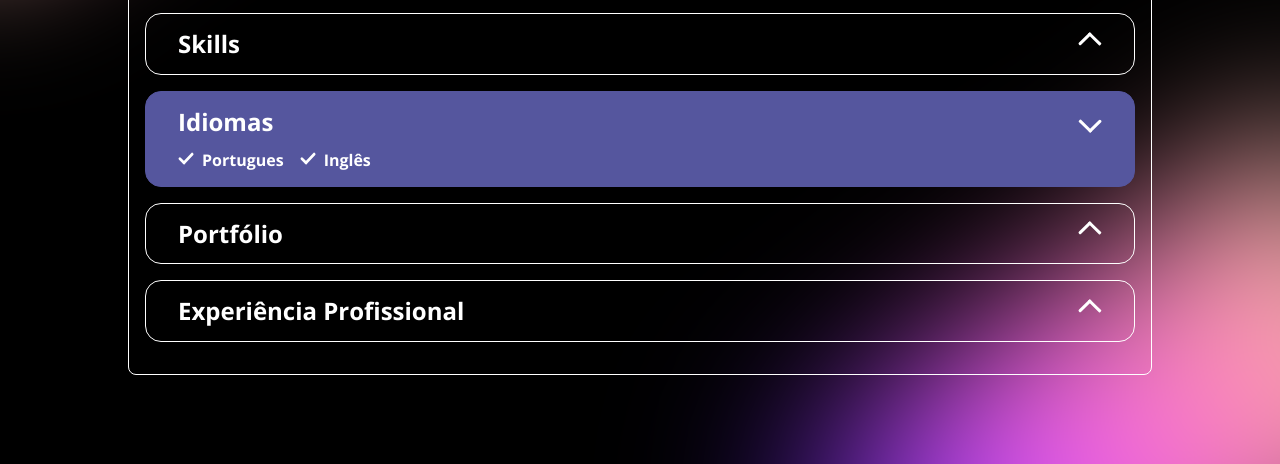
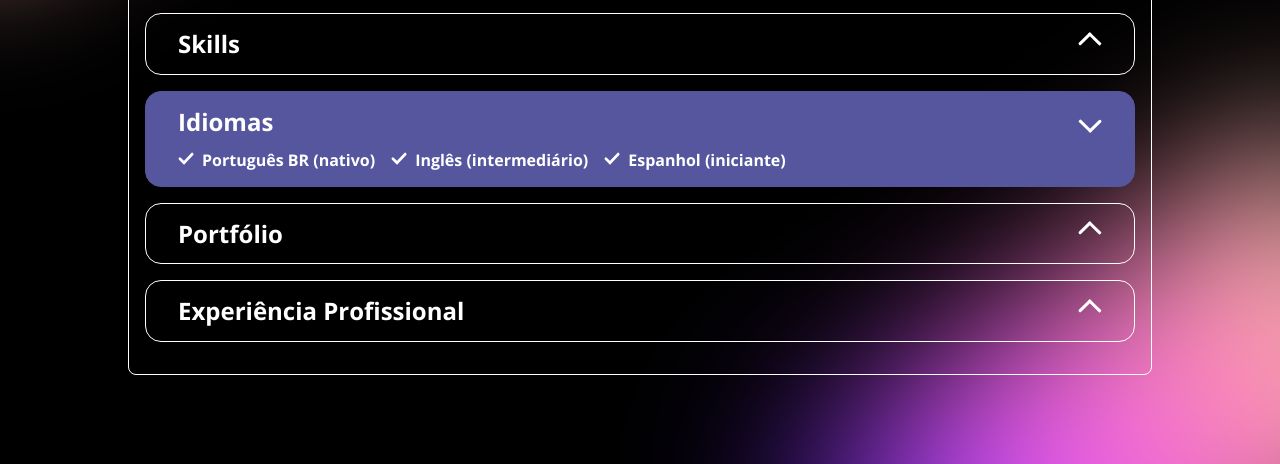
Before and after one commit to joaocia/Portifolio---DIO, a plain HTML site: page index.html in a window 1280 px wide. Both pictures are taken after a click on the button "Idiomas". Shown: the part 336-800 px from the top of the page. Drawn offline with nearby package versions, Linux system fonts and the light colour scheme.

Commit message:
Finalizando Idiomas

```diff
--- a/assests/js/main.js
+++ b/assests/js/main.js
@@ -40,6 +40,12 @@ function updateHardSkills(profileData) {
     .map(skill => `<li> <img src="${skill.logo}" alt="${skill.name}" title ="${skill.name}"> </li>`).join('')
 }
 
+function updateLanguages(profileData) {
+    const languages = document.getElementById ('profile.languages')
+
+    languages.innerHTML = profileData.languages
+    .map(languages => `<li> ${languages}`).join('')
+}
 
 
 (async () => {
@@ -48,5 +54,6 @@ function updateHardSkills(profileData) {
     upDateProfileInfo(profileData)
     updateSoftSkills(profileData)
     updateHardSkills(profileData)
+    updateLanguages(profileData)
 
 })()
--- a/index.html
+++ b/index.html
@@ -92,9 +92,8 @@
         </button>
 
         <div class="content">
-          <ul class="languages">
-            <li>Portugues</li>
-            <li>Inglês</li>
+          <ul class="languages" id="profile.languages">
+            <li>Carregando..</li>
           </ul>
         </div>
       </section>
```
